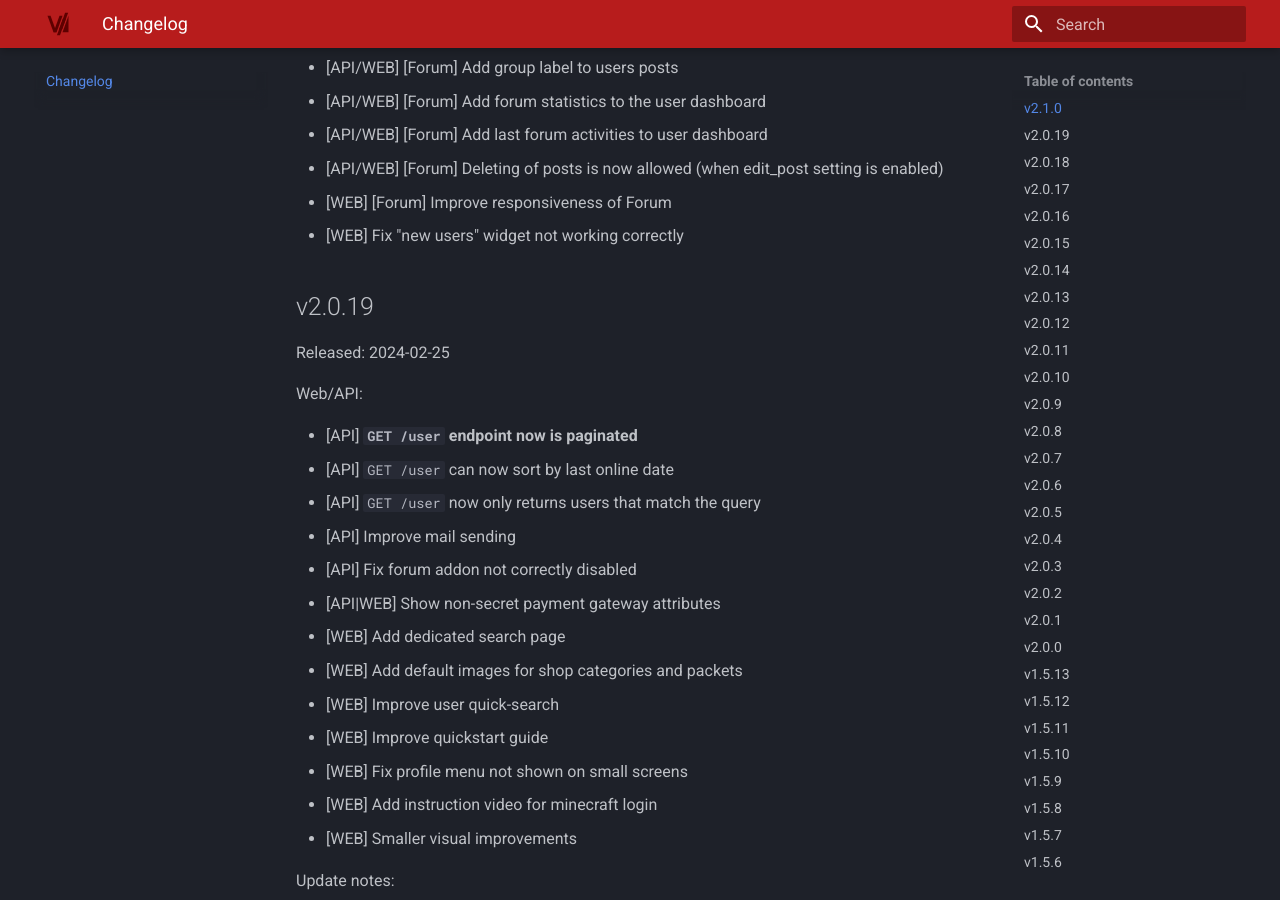
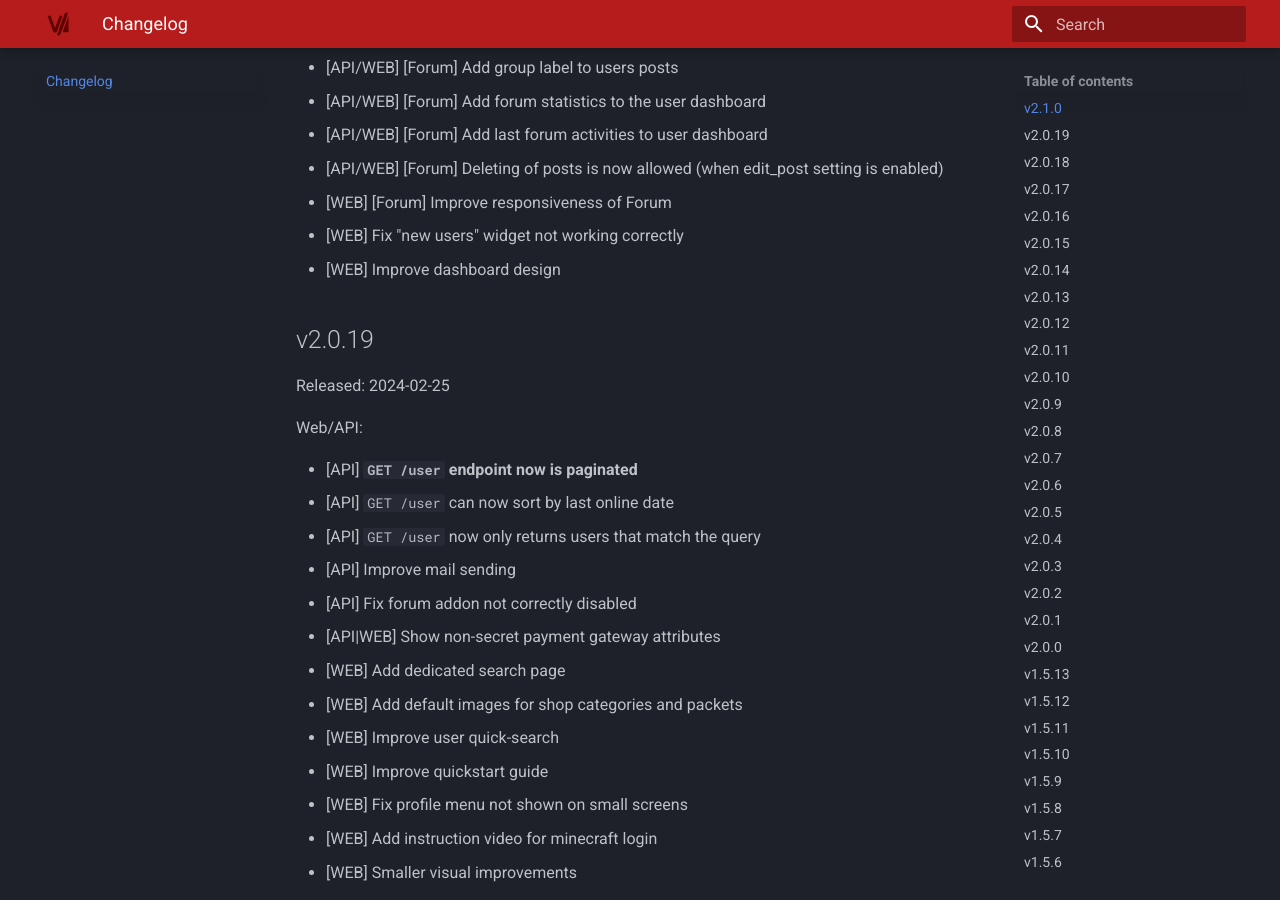
Before and after one commit to nyx-project/vyhub-documentation, an MkDocs documentation site: the page built from docs/changelog.md, in a window 1280 px wide and 900 px high, scrolled down 441 px. Built offline with MkDocs 1.6.1 and Material for MkDocs 9.7.7, drawn with Linux system fonts in a browser that asks for light colours; the version menu is left out.

Commit message:
Update changelog

```diff
--- a/docs/changelog.md
+++ b/docs/changelog.md
@@ -16,6 +16,7 @@ Web/API:
 - [API/WEB] [Forum] Deleting of posts is now allowed (when edit_post setting is enabled)
 - [WEB] [Forum] Improve responsiveness of Forum
 - [WEB] Fix "new users" widget not working correctly
+- [WEB] Improve dashboard design
 
 ## v2.0.19
 
```
